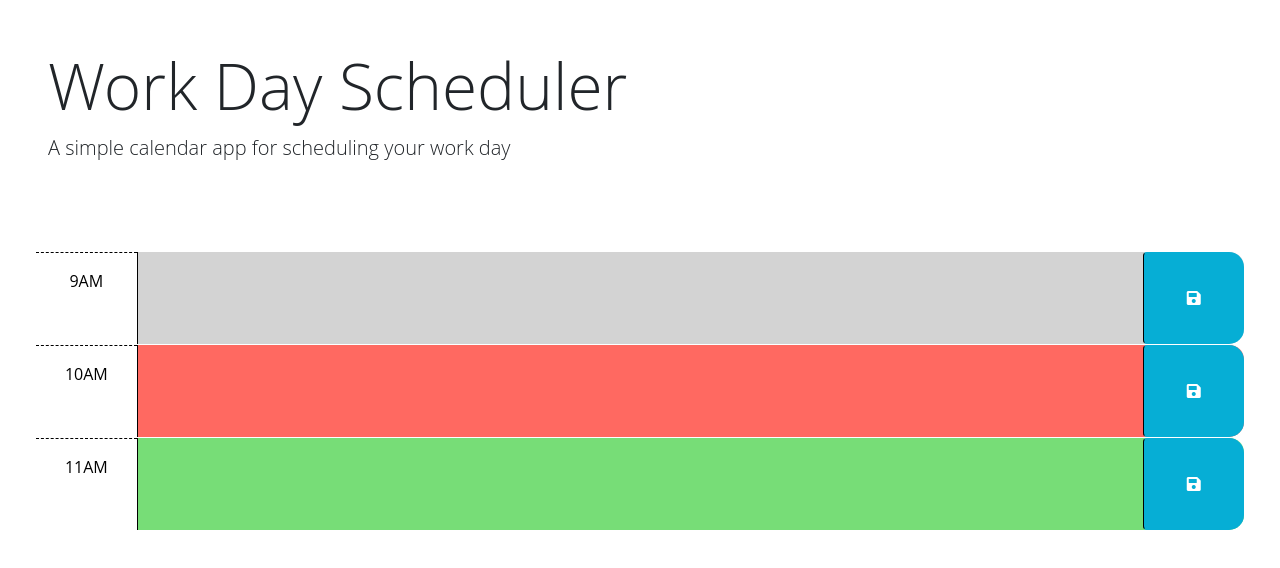
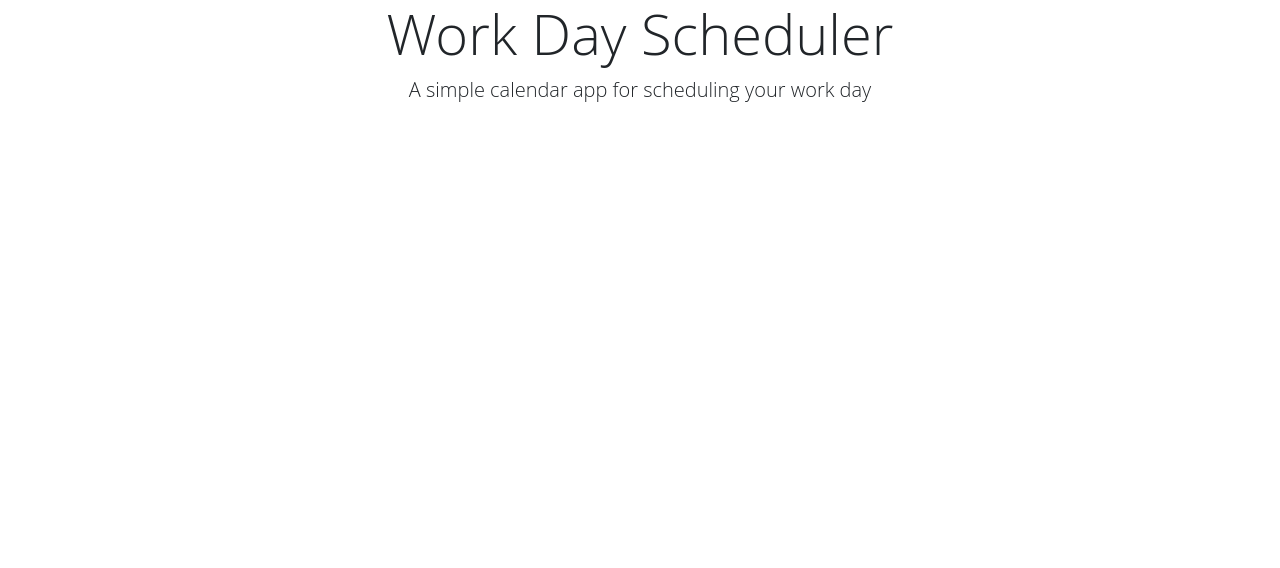
Before and after one commit to trevormiller2548/psychic-fishstick, a plain HTML site: page index.html in a window 1280 px wide. Drawn offline with nearby package versions, Linux system fonts and the light colour scheme; files that its build step writes are made by us from their sources.

Commit message:
fixing mistakes from earlier

```diff
--- a/index.html
+++ b/index.html
@@ -20,51 +20,27 @@
       href="https://fonts.googleapis.com/css2?family=Fira+Sans:wght@400;700&display=swap"
       rel="stylesheet"
     />
-    <link rel="stylesheet" href="style.css" />
+    <link rel="stylesheet" href="assets/style.css" />
     <title>Work Day Scheduler</title>
-  </head>
-
-  <body>
-    <header class="p-5 mb-4">
-      <h1 class="display-3">Work Day Scheduler</h1>
+</head>
+<!--I definitely misread the instructions the first time around, but I'm correcting my mistake here and picking a lane-->
+<body>
+  <div class="">
+    <div class="jumbotron text-center">
+      <h1 class="display-4">Work Day Scheduler</h1>
       <p class="lead">A simple calendar app for scheduling your work day</p>
-      <p id="currentDay" class="lead"></p>
-    </header>
-    <div class="container-fluid px-5">
-      <!--this is all going to be in Javascript, and I think I understand the directions that used to be here-->
-
-      <div id="hour-9" class="row time-block past">
-        <div class="col-2 col-md-1 hour text-center py-3">9AM</div>
-        <textarea class="col-8 col-md-10 description" rows="3"> </textarea>
-        <button class="btn saveBtn col-2 col-md-1" aria-label="save">
-          <i class="fas fa-save" aria-hidden="true"></i>
-        </button>
-      </div>
-
-      <!-- Example of a present time block. The "present" class adds a red background color. -->
-      <div id="hour-10" class="row time-block present">
-        <div class="col-2 col-md-1 hour text-center py-3">10AM</div>
-        <textarea class="col-8 col-md-10 description" rows="3"> </textarea>
-        <button class="btn saveBtn col-2 col-md-1" aria-label="save">
-          <i class="fas fa-save" aria-hidden="true"></i>
-        </button>
-      </div>
-
-      <!-- Example of a future time block. The "future" class adds a green background color. -->
-      <div id="hour-11" class="row time-block future">
-        <div class="col-2 col-md-1 hour text-center py-3">11AM</div>
-        <textarea class="col-8 col-md-10 description" rows="3"> </textarea>
-        <button class="btn saveBtn col-2 col-md-1" aria-label="save">
-          <i class="fas fa-save" aria-hidden="true"></i>
-        </button>
-      </div>
+      <h3 id="display-date"></h3>
     </div>
-
+    <div class="container">
+      <div id="display-planner"></div>
+    </div>
+  </div>
+</div>
     <script src="https://cdnjs.cloudflare.com/ajax/libs/jquery/3.2.1/jquery.min.js"></script>
     <script src="https://cdn.jsdelivr.net/npm/dayjs@1.11.3/dayjs.min.js"
     integrity="sha256-iu/zLUB+QgISXBLCW/mcDi/rnf4m4uEDO0wauy76x7U="
     crossorigin="anonymous"></script>
 
-    <script src="script.js"></script>
+    <script src="assets/script.js"></script>
   </body>
 </html>
```
Also changed, not shown: assets/script.js (deleted, +0 -32 lines).
